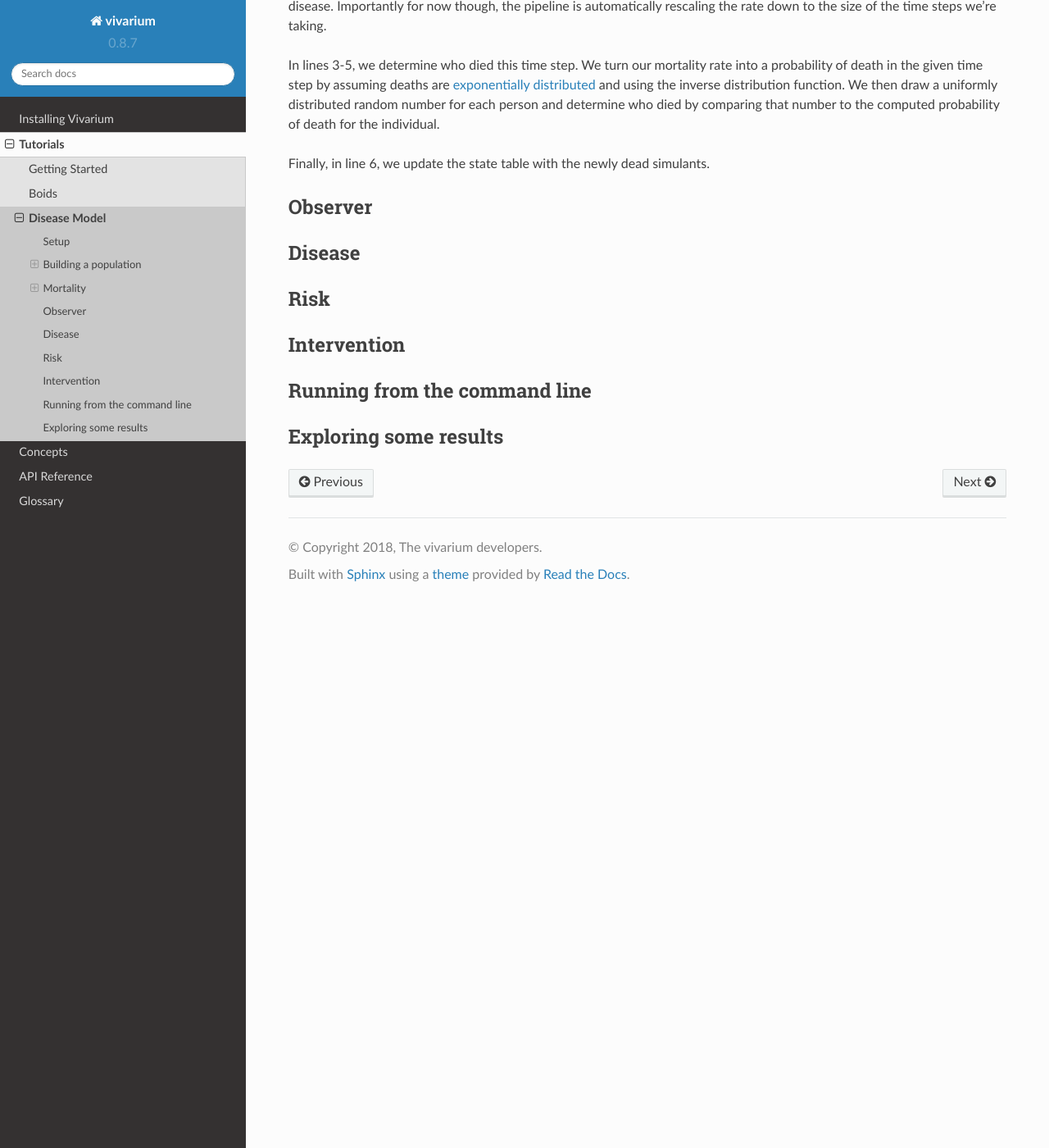
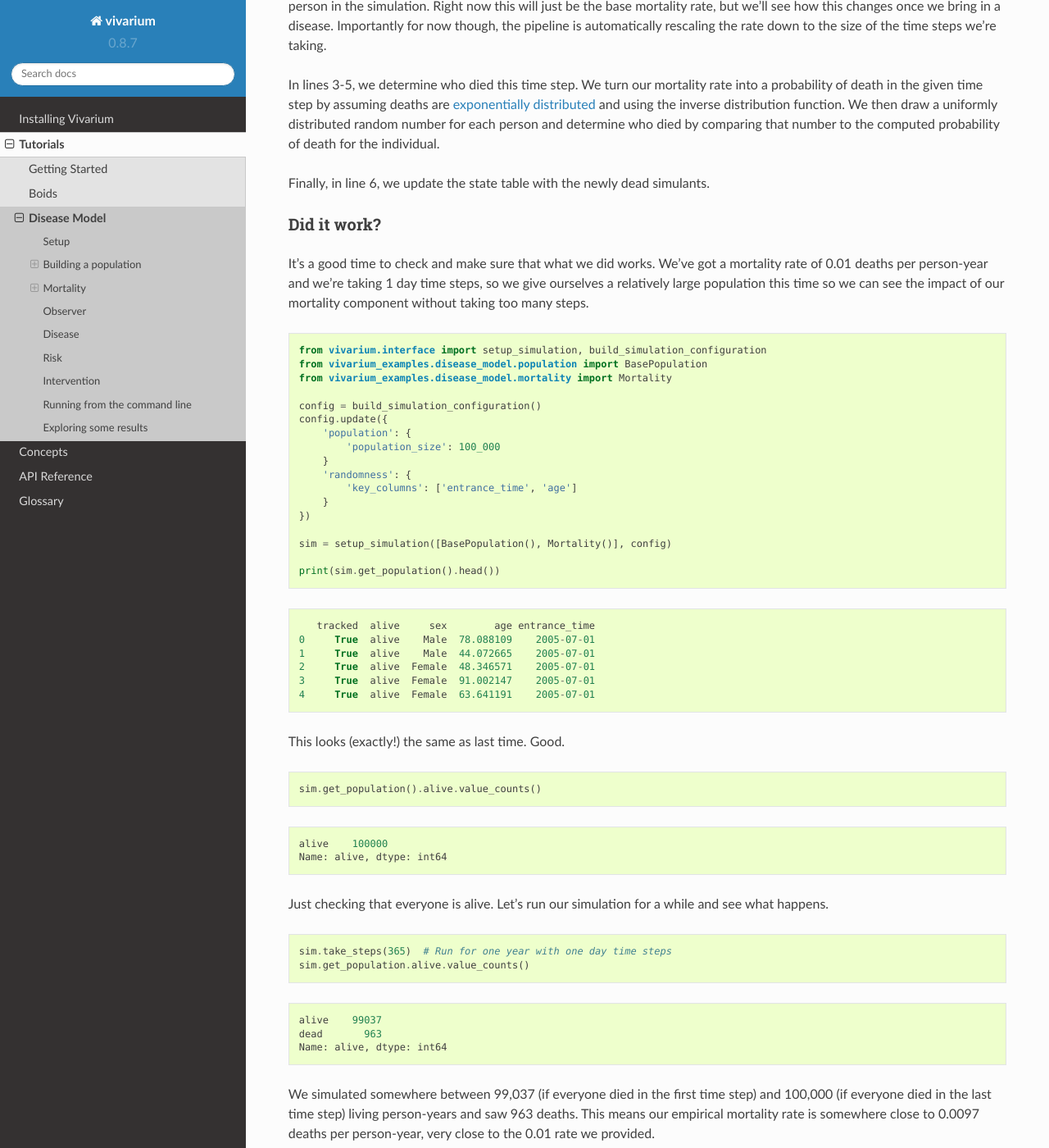
Before and after one commit to ihmeuw/vivarium, a Sphinx documentation site: the page built from docs/source/tutorials/disease_model.rst, in a window 1280 px wide and 1400 px high, scrolled down 12213 px. Shown: the whole window at 82% size. Built offline with Sphinx 7.4.7 and the Read the Docs theme 2.0.0, drawn with Linux system fonts in a browser that asks for light colours.

Commit message:
Added mortality example

```diff
--- a/docs/source/tutorials/disease_model.rst
+++ b/docs/source/tutorials/disease_model.rst
@@ -666,6 +666,93 @@ Finally, in line 6, we update the state table with the newly dead simulants.
 
 __ https://en.wikipedia.org/wiki/Exponential_distribution#Occurrence_of_events
 
+Did it work?
+++++++++++++
+
+It's a good time to check and make sure that what we did works. We've got a
+mortality rate of 0.01 deaths per person-year and we're taking 1 day time
+steps, so we give ourselves a relatively large population this time so we
+can see the impact of our mortality component without taking too many steps.
+
+.. code-block:: python
+
+   from vivarium.interface import setup_simulation, build_simulation_configuration
+   from vivarium_examples.disease_model.population import BasePopulation
+   from vivarium_examples.disease_model.mortality import Mortality
+
+   config = build_simulation_configuration()
+   config.update({
+       'population': {
+           'population_size': 100_000
+       }
+       'randomness': {
+           'key_columns': ['entrance_time', 'age']
+       }
+   })
+
+   sim = setup_simulation([BasePopulation(), Mortality()], config)
+
+   print(sim.get_population().head())
+
+::
+
+       tracked  alive     sex        age entrance_time
+    0     True  alive    Male  78.088109    2005-07-01
+    1     True  alive    Male  44.072665    2005-07-01
+    2     True  alive  Female  48.346571    2005-07-01
+    3     True  alive  Female  91.002147    2005-07-01
+    4     True  alive  Female  63.641191    2005-07-01
+
+This looks (exactly!) the same as last time.  Good.
+
+.. code-block:: python
+
+   sim.get_population().alive.value_counts()
+
+::
+
+    alive    100000
+    Name: alive, dtype: int64
+
+Just checking that everyone is alive.  Let's run our simulation for a while
+and see what happens.
+
+.. code-block:: python
+
+   sim.take_steps(365)  # Run for one year with one day time steps
+   sim.get_population.alive.value_counts()
+
+::
+
+    alive    99037
+    dead       963
+    Name: alive, dtype: int64
+
+We simulated somewhere between 99,037 (if everyone died in the first time step)
+and 100,000 (if everyone died in the last time step) living person-years and
+saw 963 deaths. This means our empirical mortality rate is somewhere close
+to 0.0097 deaths per person-year, very close to the 0.01 rate we provided.
+
+.. testcode::
+   :hide:
+
+   from vivarium.interface import setup_simulation, build_simulation_configuration
+   from vivarium.examples.disease_model import BasePopulation, Mortality
+
+   config = build_simulation_configuration()
+   config.update({
+       'population': {
+           'population_size': 100_000,
+       }
+       'randomness': {
+           'key_columns': ['entrance_time', 'age']
+       }
+   })
+
+   sim = setup_simulation([BasePopulation(), Mortality()], config)
+   sim.take_steps(2)
+
+
 Observer
 --------
 
```
